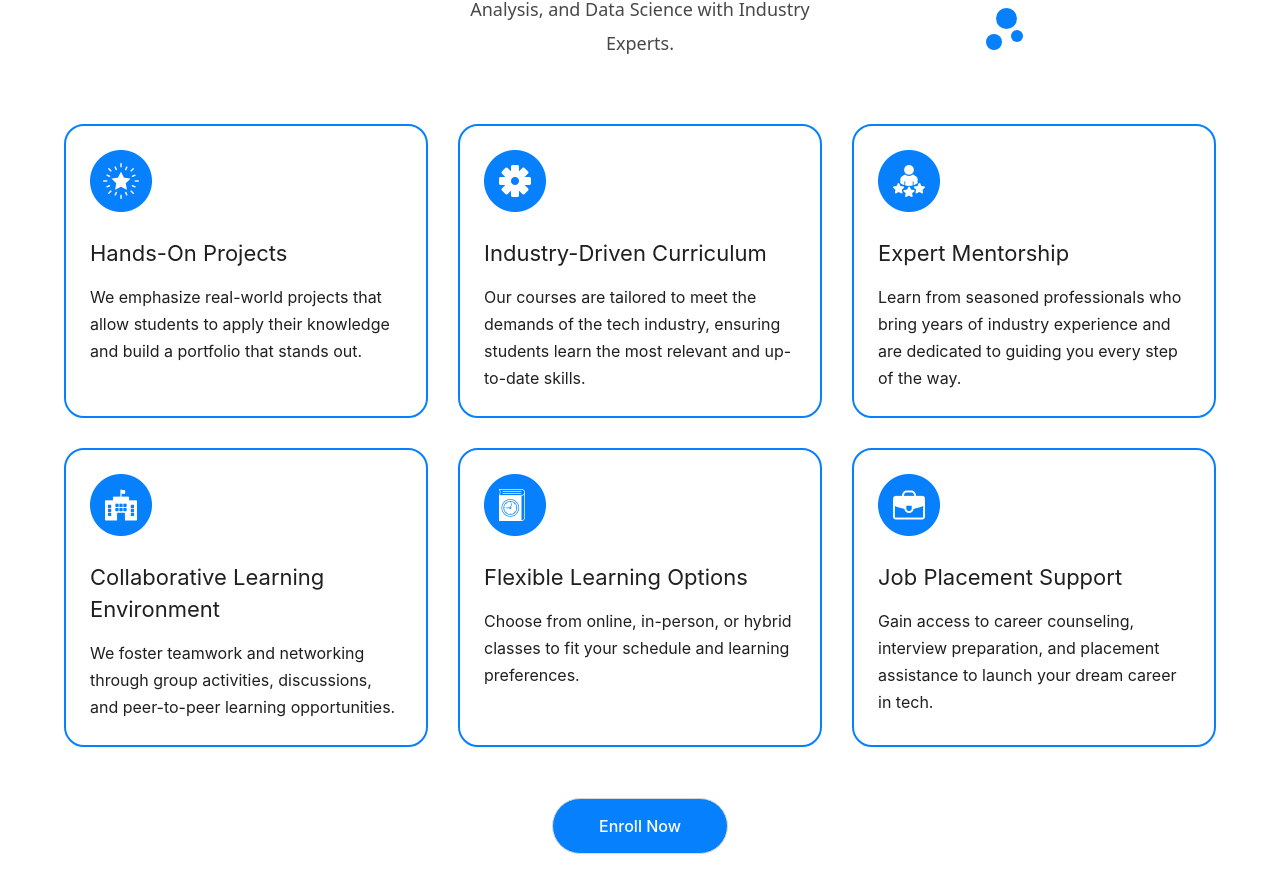
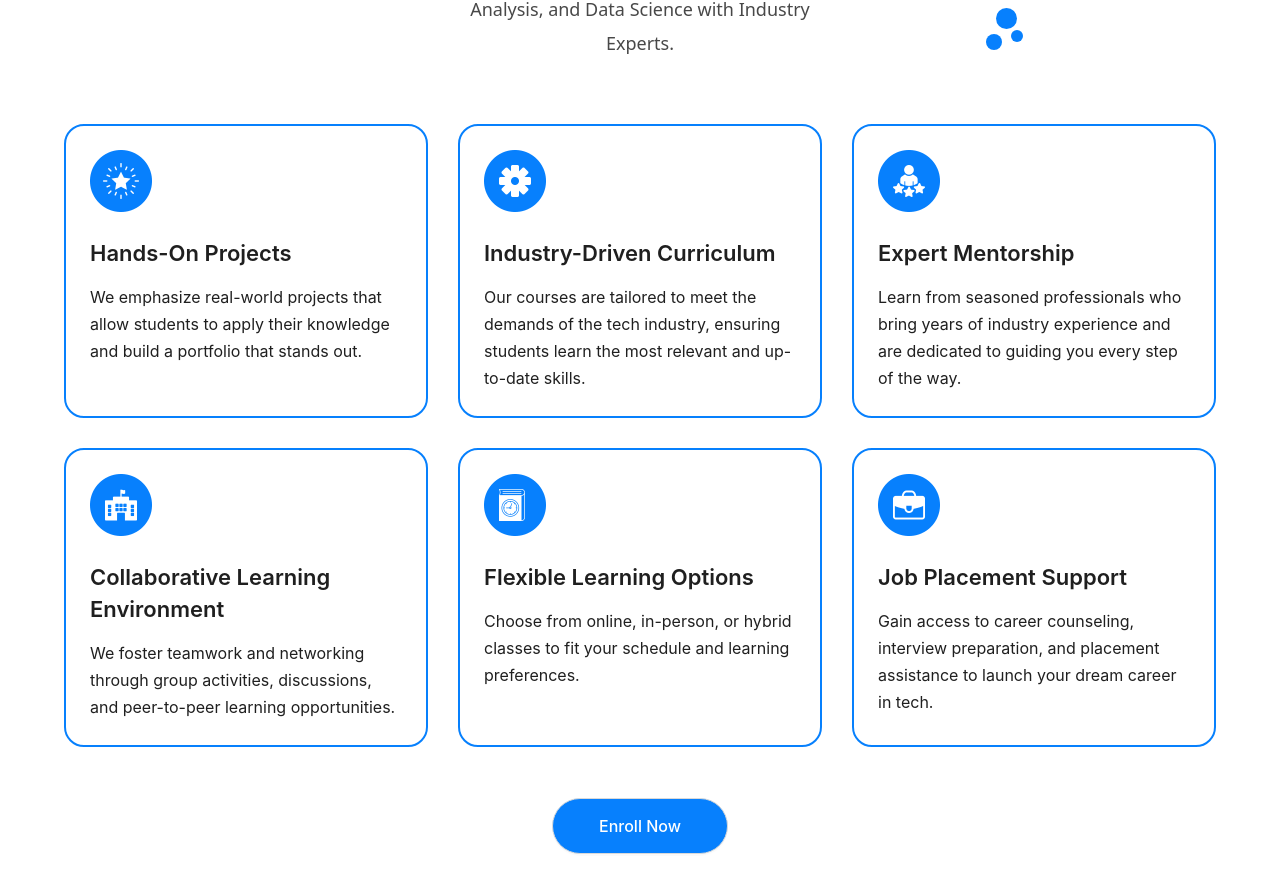
Before and after one commit to anjanasri13/exceledge, a React (Create React App) app: page /about-us in a window 1280 px wide. Shown: the part 2793-3685 px from the top of the page. Built offline with nearby package versions, Linux system fonts and the light colour scheme.

Commit message:
fix!: minor changes

```diff
--- a/src/styles/about.css
+++ b/src/styles/about.css
@@ -185,7 +185,6 @@
   width: 100%;
   flex-direction: column;
   gap: 15px;
-  border-radius: 20px;
 }
 .card-image {
   width: 62px;
@@ -194,7 +193,7 @@
 }
 .card-title {
   font-size: 22px;
-  font-weight: "600";
+  font-weight: 600;
   line-height: 32px;
   margin-bottom: 10px;
   color: #1b1b1b;
```
